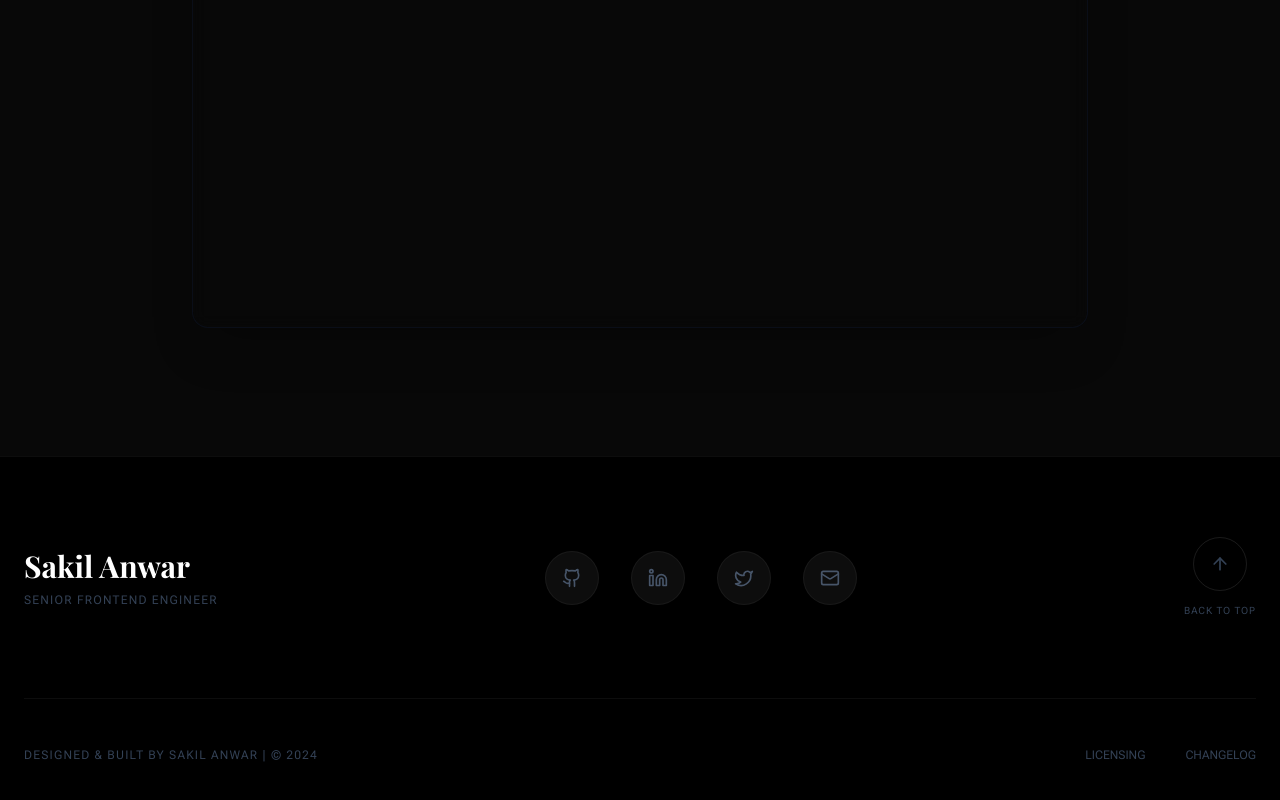
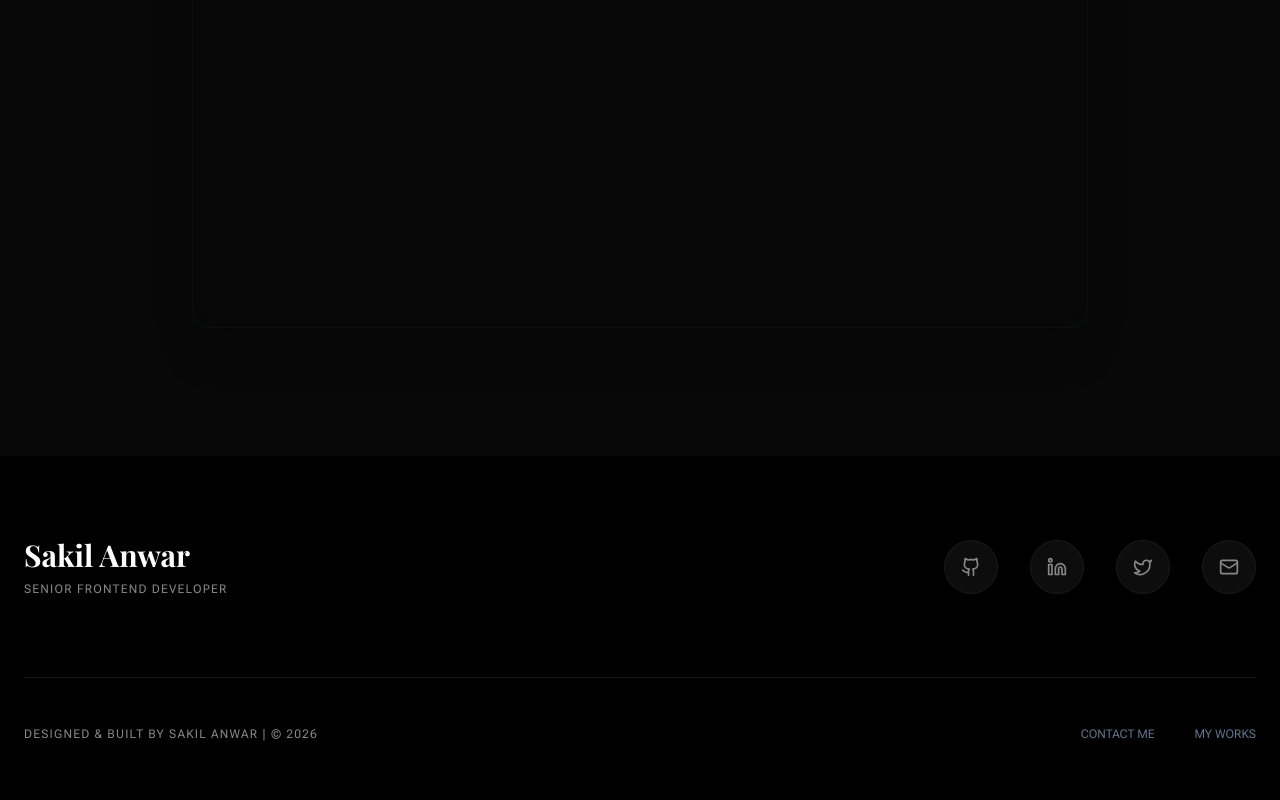
Before and after one commit to sakilanwar12/sakil-anwar, a Next.js app: page /resume in a window 1280 px wide. Shown: the part 894-1694 px from the top of the page. Built offline with nearby package versions, Linux system fonts and the light colour scheme; a web font is replaced by a local one.

Commit message:
fix/design issues

```diff
--- a/src/app/Components/ClosingQuote.tsx
+++ b/src/app/Components/ClosingQuote.tsx
@@ -3,12 +3,8 @@
 import { motion } from "motion/react";
 
 function ClosingQuote() {
-  const quote =
-    "“Design is not just what it looks like and feels like. Design is how it works.”";
-  const author = "— Steve Jobs";
-
   return (
-    <section className="relative overflow-hidden py-64">
+    <section className="relative overflow-hidden pt-0 pb-64">
       <div className="mx-auto max-w-7xl px-6">
         <motion.div
           initial={{ opacity: 0, scale: 0.95, filter: "blur(20px)" }}
@@ -18,8 +14,8 @@ function ClosingQuote() {
           className="relative z-10 text-center"
         >
           <p className="font-serif text-5xl leading-tight text-white italic md:text-8xl">
-            “Design is not just what it looks like and feels like. <br />
-            <span className="text-cyan-400">Design is how it works.</span>”
+            “Design is not just about beauty; it’s how users feel <br />
+            <span className="text-cyan-400">and interact with it..</span>”
           </p>
           <motion.div
             initial={{ opacity: 0, y: 10 }}
@@ -28,7 +24,7 @@ function ClosingQuote() {
             className="mt-16 flex flex-col items-center gap-4"
           >
             <span className="text-default-400 font-serif text-3xl">
-              — Steve Jobs
+              — Sakil Anwar
             </span>
             <span className="font-mono text-xs tracking-[0.5em] text-cyan-400/50 uppercase">
               Refined UX Philosophy
@@ -37,7 +33,7 @@ function ClosingQuote() {
         </motion.div>
 
         {/* Ethereal Glows */}
-        <div className="pointer-events-none absolute top-1/2 left-1/2 size-[600px] -translate-x-1/2 -translate-y-1/2 rounded-full bg-cyan-500/5 blur-[150px]" />
+        <div className="pointer-events-none absolute top-1/2 left-1/2 size-150 -translate-x-1/2 -translate-y-1/2 rounded-full bg-cyan-500/5 blur-[150px]" />
       </div>
     </section>
   );
--- a/src/components/sections/Contact/index.tsx
+++ b/src/components/sections/Contact/index.tsx
@@ -48,7 +48,7 @@ function Contact() {
       {/* Background Ethereal Glow */}
       <div className="pointer-events-none absolute top-1/2 left-1/2 size-[800px] -translate-x-1/2 -translate-y-1/2 rounded-full bg-[#3b82f6]/5 blur-[150px]" />
 
-      <div className="relative z-10 mx-auto max-w-2xl text-center">
+      <div className="relative z-10 mx-auto max-w-3xl text-center">
         <motion.h2
           initial={{ opacity: 0, y: 20 }}
           whileInView={{ opacity: 1, y: 0 }}
@@ -63,7 +63,7 @@ function Contact() {
           initial={{ opacity: 0, y: 20 }}
           whileInView={{ opacity: 1, y: 0 }}
           transition={{ duration: 0.8, delay: 0.1 }}
-          className="text-default-400 mb-12 text-xl leading-relaxed"
+          className="text-default-200 mb-12 text-xl leading-relaxed"
         >
           Looking for a developer who can create high-performance, interactive,
           and accessible web experiences? I'm currently open for new
@@ -91,7 +91,7 @@ function Contact() {
           <div className="space-y-2">
             <label
               htmlFor="name"
-              className="ml-4 font-mono text-[10px] tracking-widest text-[#888] uppercase"
+              className="font-mono text-xs tracking-widest text-default-200/80 uppercase"
             >
               Full Name
             </label>
@@ -107,7 +107,7 @@ function Contact() {
           <div className="space-y-2">
             <label
               htmlFor="email"
-              className="ml-4 font-mono text-[10px] tracking-widest text-[#888] uppercase"
+              className="font-mono text-xs tracking-widest text-default-200/80 uppercase"
             >
               Email Address
             </label>
@@ -124,7 +124,7 @@ function Contact() {
           <div className="space-y-2">
             <label
               htmlFor="message"
-              className="ml-4 font-mono text-[10px] tracking-widest text-[#888] uppercase"
+              className="font-mono text-xs tracking-widest text-default-200/80 uppercase"
             >
               Project Details
             </label>
--- a/src/components/sections/Footer/index.tsx
+++ b/src/components/sections/Footer/index.tsx
@@ -9,15 +9,15 @@ function Footer() {
   };
 
   return (
-    <footer className="border-t border-white/5 bg-[#000000] px-6 py-20">
+    <footer className="border-t border-default-500/5 bg-[#000000] px-6 py-20">
       <div className="mx-auto max-w-7xl">
         <div className="mb-20 flex flex-col items-center justify-between gap-12 md:flex-row">
           <div className="flex flex-col items-center md:items-start">
             <span className="mb-2 font-serif text-3xl font-bold text-white">
               Sakil Anwar
             </span>
-            <span className="text-default-500 font-mono text-xs tracking-widest uppercase">
-              Senior Frontend Engineer
+            <span className="text-default-200 font-mono text-xs tracking-widest uppercase">
+              Senior Frontend Developer
             </span>
           </div>
 
@@ -34,7 +34,7 @@ function Footer() {
               <Link
                 key={i}
                 href={social.href}
-                className="text-default-400 rounded-full border border-white/5 bg-white/5 p-4 transition-all hover:border-[#3b82f6]/30 hover:text-[#3b82f6]"
+                className="text-default-200 rounded-full border border-white/5 bg-white/5 p-4 transition-all hover:border-[#3b82f6]/30 hover:text-[#3b82f6]"
               >
                 <social.icon size={20} />
               </Link>
@@ -43,36 +43,33 @@ function Footer() {
 
           <button
             onClick={scrollToTop}
-            className="group text-default-500 flex flex-col items-center gap-3 transition-colors hover:text-white"
+            className="group text-default-200 flex flex-col items-center gap-3 transition-colors hover:text-white cursor-pointer fixed bottom-6 right-6"
           >
-            <div className="rounded-full border border-white/10 p-4 transition-all group-hover:border-cyan-500/50">
+            <div className="rounded-full border border-white/5 p-4 transition-all group-hover:border-default-200/50">
               <ArrowUp
                 size={20}
                 className="transition-transform group-hover:-translate-y-1"
               />
             </div>
-            <span className="font-mono text-[10px] tracking-widest uppercase">
-              Back to top
-            </span>
           </button>
         </div>
 
-        <div className="flex flex-col items-center justify-between gap-6 border-t border-white/5 pt-12 md:flex-row">
-          <p className="text-default-500 font-mono text-xs tracking-widest uppercase">
-            Designed & Built by Sakil Anwar | © 2024
+        <div className="flex flex-col items-center justify-between gap-6 border-t border-default-400/30 pt-12 md:flex-row">
+          <p className="text-default-200 font-mono text-xs tracking-widest uppercase">
+            Designed & Built by Sakil Anwar | © 2026
           </p>
           <div className="flex gap-10">
             <Link
               href="#"
-              className="text-default-500 font-mono text-xs uppercase transition-colors hover:text-[#3b82f6]"
+              className="text-default-300 font-mono text-xs uppercase transition-colors hover:text-[#3b82f6]"
             >
-              Licensing
+              Contact Me
             </Link>
             <Link
               href="#"
-              className="text-default-500 font-mono text-xs uppercase transition-colors hover:text-[#3b82f6]"
+              className="text-default-300 font-mono text-xs uppercase transition-colors hover:text-[#3b82f6]"
             >
-              Changelog
+              My Works
             </Link>
           </div>
         </div>
--- a/src/components/sections/Skills/index.tsx
+++ b/src/components/sections/Skills/index.tsx
@@ -63,7 +63,7 @@ function SkillCard({
 
 function Skills() {
   return (
-    <section id="skills" className="bg-[#080808] py-44">
+    <section id="skills" className="bg-[#080808] pt-44 pb-20">
       <div className="mx-auto max-w-7xl px-6">
         <div className="mb-24">
           <motion.span
@@ -79,11 +79,10 @@ function Skills() {
         </div>
 
         <div className="grid grid-cols-1 gap-8 md:grid-cols-4 md:grid-rows-3">
-          {/* Card 1: Component Architecture (Large Tall Left) */}
           <SkillCard
             title="Component Architecture"
             description="Scalable, reusable structures built with atomic design and compositional patterns."
-            className="md:col-span-2 md:row-span-2"
+            className="md:col-span-2 md:row-span-1"
             delay={0.1}
           >
             <div className="group/editor relative w-full max-w-sm overflow-hidden rounded-2xl border border-white/10 bg-[#0a0a0a] shadow-2xl">
```
